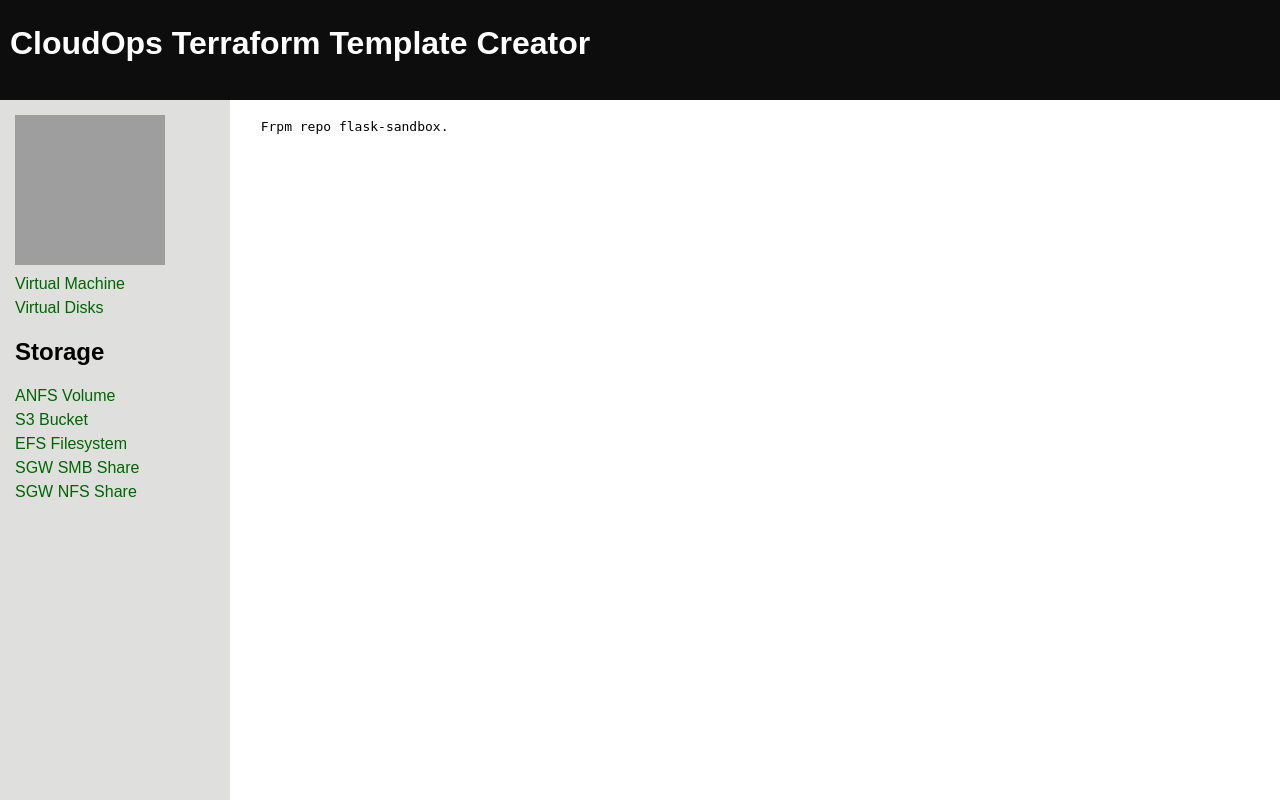
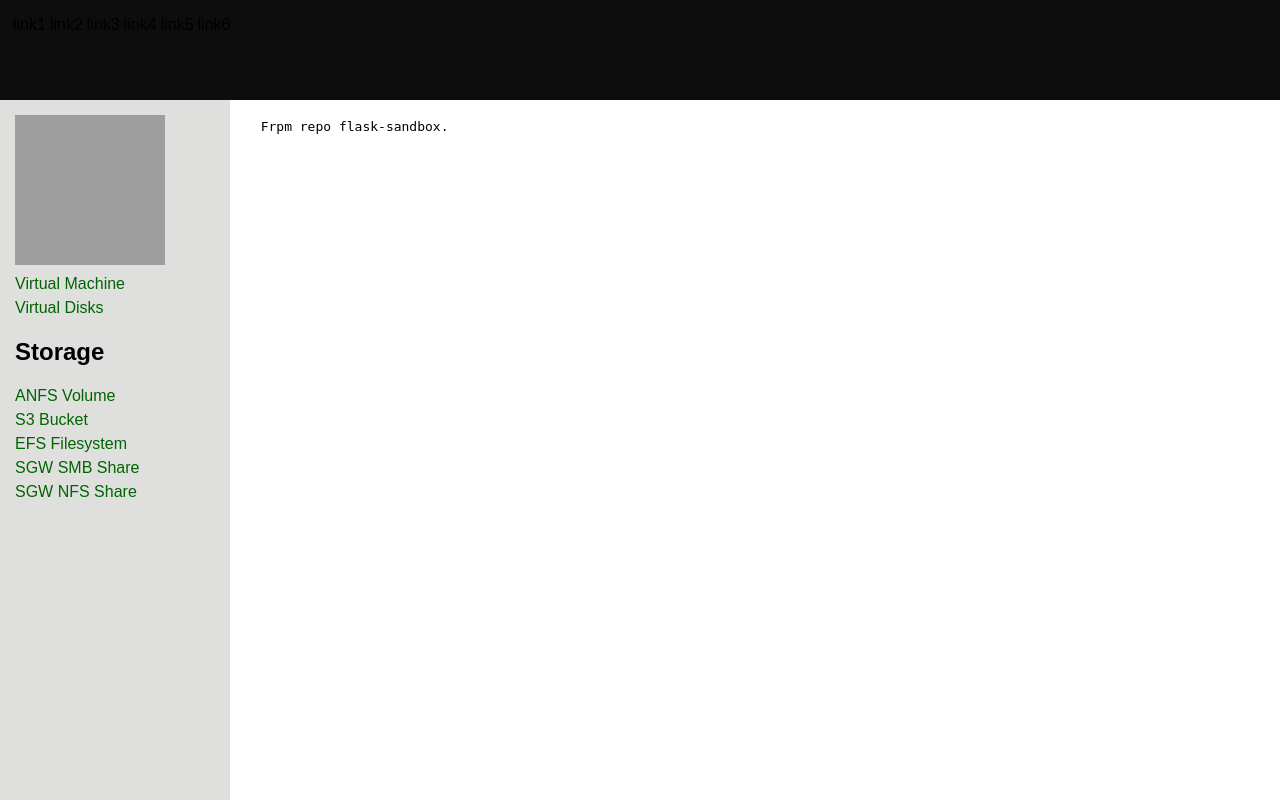
Before and after one commit to TorpedoAway/flask-sandbox, a Flask app: page /tempate-creator in a window 1280 px wide. Run offline with Flask 2, Linux system fonts and the light colour scheme; grey boxes are pictures that could not be loaded.

Commit message:
Update base.html

```diff
--- a/templates/base.html
+++ b/templates/base.html
@@ -89,7 +89,16 @@
 
 		<header id="header">
 			<div id="logo">
-				<h1 style="color:white;">CloudOps Terraform Template Creator</h1>
+				<table>
+					<tr>
+						<td>link1</td>
+						<td>link2</td>
+						<td>link3</td>
+						<td>link4</td>
+						<td>link5</td>
+						<td>link6</td>
+					</tr>
+				</table>
 			</div>
 		</header>
 
```
